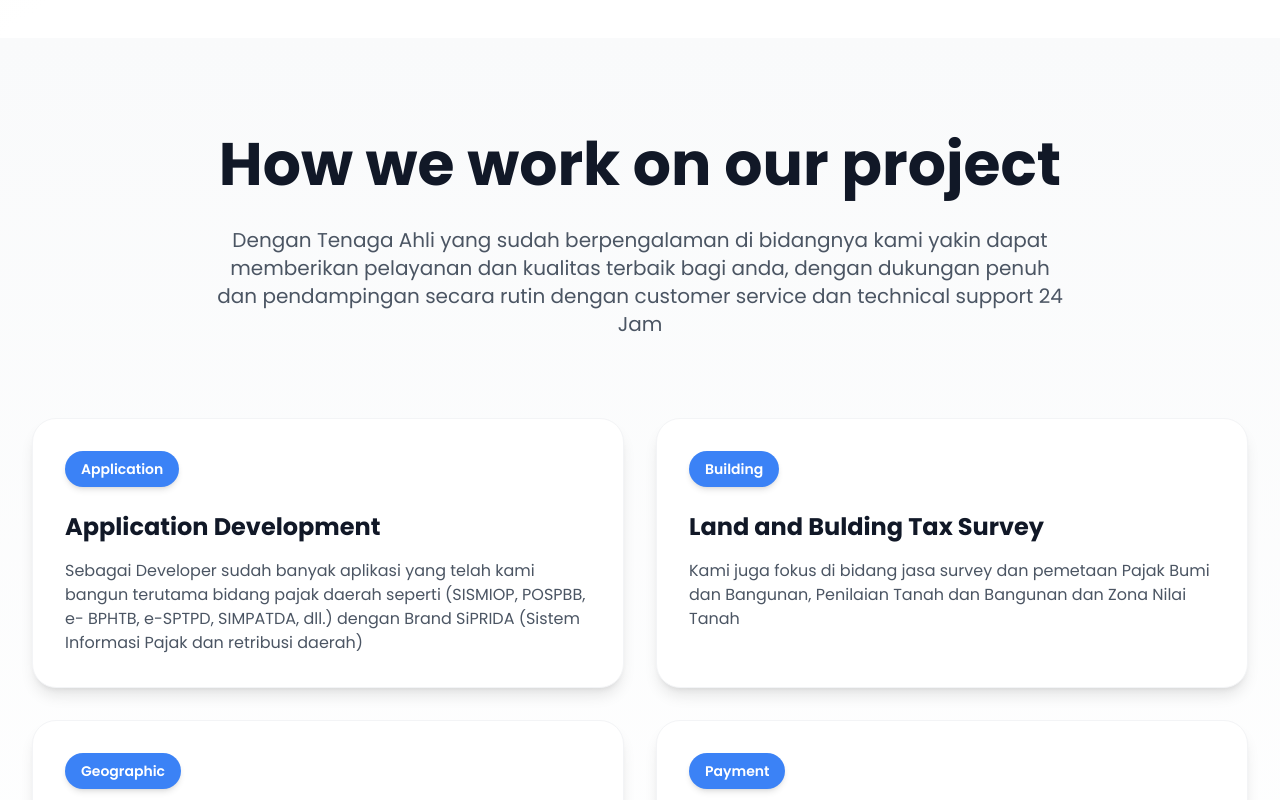
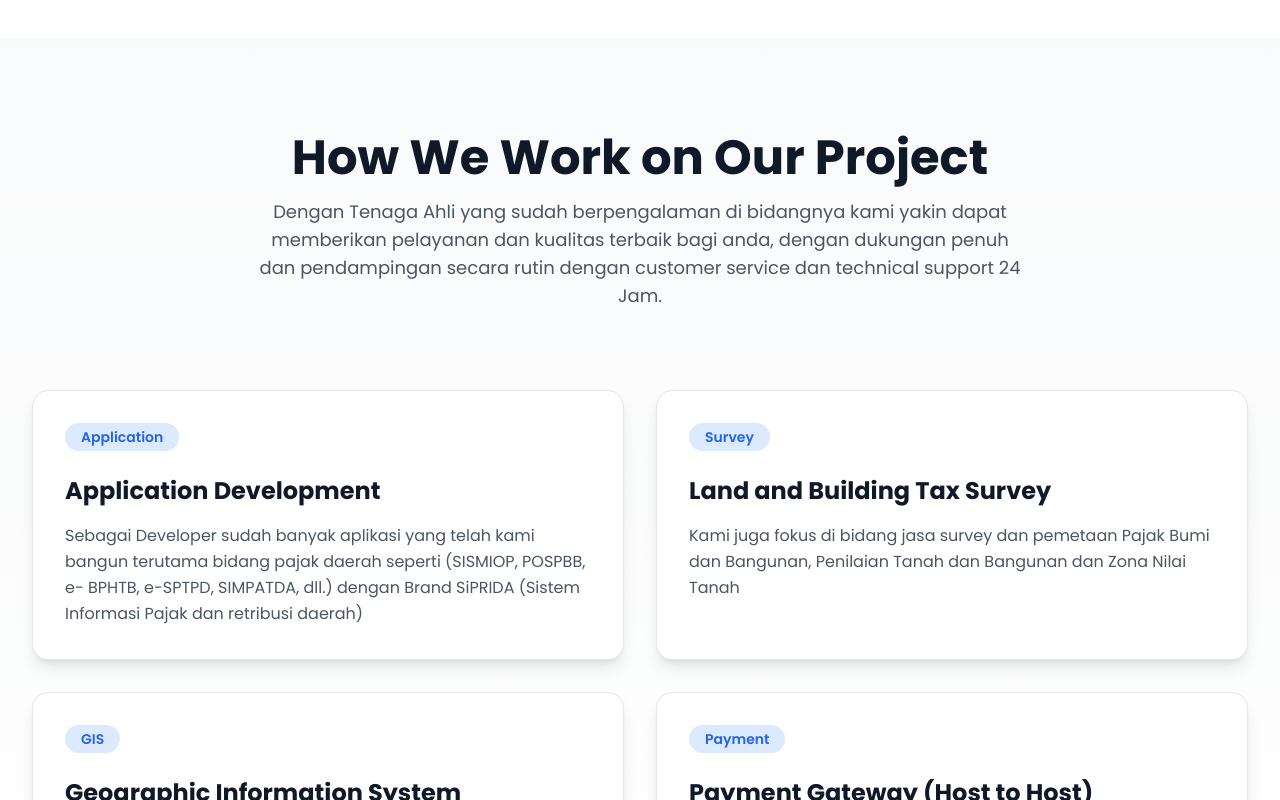
Before and after one commit to Hamasif/web-databumi, a React (Create React App) app: page / in a window 1280 px wide. Shown: the part 1760-2560 px from the top of the page. Built offline with nearby package versions, Linux system fonts and the light colour scheme; the HTML template or start-up script is replaced by a standard one.

Commit message:
tambah hover

```diff
--- a/src/components/CompanyHistorySection.jsx
+++ b/src/components/CompanyHistorySection.jsx
@@ -1,3 +1,4 @@
+import React from 'react';
 import { motion } from 'framer-motion';
 
 const CompanyHistorySection = () => {
@@ -72,7 +73,8 @@ const CompanyHistorySection = () => {
                 whileInView={{ opacity: 1, y: 0 }}
                 viewport={{ once: true }}
                 transition={{ duration: 0.6, delay: index * 0.2 }}
-              className="bg-white dark:bg-gray-800 p-6 rounded-2xl shadow-lg border border-gray-200 dark:border-gray-700"
+                // EFEK HOVER DITAMBAHKAN DI SINI
+                className="bg-white dark:bg-gray-800 p-6 rounded-2xl shadow-lg border border-gray-200 dark:border-gray-700 transition-all duration-300 ease-in-out hover:-translate-y-2 hover:shadow-xl hover:shadow-blue-200/50 dark:hover:shadow-blue-800/20"
               >
                 <h3 className="text-2xl font-bold text-gray-800 dark:text-white mb-4">{item.title}</h3>
                 <div className="bg-blue-500 text-white p-6 rounded-lg">
@@ -85,7 +87,7 @@ const CompanyHistorySection = () => {
           {/* --- Timeline Section --- */}
           <div className="relative">
             {/* Garis Linimasa */}
-          <div className="absolute left-1/2 transform -translate-x-1/2 w-1 h-full bg-blue-200 dark:from-blue-800 hidden lg:block"></div>
+            <div className="absolute left-1/2 transform -translate-x-1/2 w-1 h-full bg-blue-200 dark:bg-blue-800 hidden lg:block"></div>
 
             <div className="space-y-16">
               {Object.entries(groupedMilestones).map(([year, sections], index) => (
@@ -99,9 +101,10 @@ const CompanyHistorySection = () => {
                 >
                   {/* Konten Kartu Tahunan */}
                   <div className="flex-1 w-full lg:w-5/12">
-                  <div className="relative bg-white dark:bg-gray-800 rounded-2xl p-8 shadow-2xl border border-gray-200/50 dark:border-gray-700/50">
+                    {/* EFEK HOVER DITAMBAHKAN DI SINI */}
+                    <div className="group relative bg-white dark:bg-gray-800 rounded-2xl p-8 shadow-2xl border border-gray-200/50 dark:border-gray-700/50 transition-all duration-300 ease-in-out hover:-translate-y-2 hover:border-blue-300 dark:hover:border-blue-600">
                       {/* Pil Tahun */}
-                    <div className="absolute -top-5 left-1/2 lg:left-auto lg:-right-5 transform -translate-x-1/2 lg:translate-x-0 bg-blue-500 text-white px-5 py-2 rounded-full font-bold shadow-lg">
+                      <div className="absolute -top-5 left-1/2 lg:left-auto lg:-right-5 transform -translate-x-1/2 lg:translate-x-0 bg-blue-500 text-white px-5 py-2 rounded-full font-bold shadow-lg transition-colors duration-300 group-hover:bg-blue-600">
                         {year}
                       </div>
 
--- a/src/components/HowWeWorkSection.jsx
+++ b/src/components/HowWeWorkSection.jsx
@@ -1,4 +1,5 @@
-import { motion, easeInOut } from 'framer-motion';
+import React from 'react';
+import { motion } from 'framer-motion';
 
 const HowWeWorkSection = () => {
   // Data yang relevan untuk section ini
@@ -9,14 +10,14 @@ const HowWeWorkSection = () => {
       highlight: 'Application',
     },
     {
-      title: 'Land and Bulding Tax Survey',
+      title: 'Land and Building Tax Survey',
       description: 'Kami juga fokus di bidang jasa survey dan pemetaan Pajak Bumi dan Bangunan, Penilaian Tanah dan Bangunan dan Zona Nilai Tanah',
-      highlight: 'Building',
+      highlight: 'Survey',
     },
     {
-      title: 'Geographic Information System ',
+      title: 'Geographic Information System',
       description: 'Pengembangan Sistem Informasi Geografis Seperti : Smart Map PBB Web (Sig Web), Profile Wajib Pajak KPP, GIS Tracking, Pendataan Berbasis Android dll',
-      highlight: 'Geographic',
+      highlight: 'GIS',
     },
     {
       title: 'Payment Gateway (Host to Host)',
@@ -26,43 +27,44 @@ const HowWeWorkSection = () => {
   ];
 
   return (
-    <section className="py-8 sm:py-12 lg:py-16 xl:py-24 bg-gradient-to-b from-gray-50 to-white dark:from-gray-800 dark:to-gray-900">
+    // Menambahkan ID 'services' agar bisa di-scroll dari Navbar
+    <section id="services" className="py-16 sm:py-20 lg:py-24 bg-gradient-to-b from-gray-50 to-white dark:from-gray-900 dark:to-black">
       <div className="max-w-7xl mx-auto px-4 sm:px-6 lg:px-8">
         <motion.div
           initial={{ opacity: 0, y: 50 }}
           whileInView={{ opacity: 1, y: 0 }}
           viewport={{ once: true }}
           transition={{ duration: 0.8 }}
-          className="text-center mb-6 sm:mb-8 lg:mb-12 xl:mb-20"
+          className="text-center mb-12 lg:mb-20"
         >
-          <h2 className="text-xl sm:text-2xl lg:text-4xl xl:text-6xl font-bold font-heading text-gray-900 dark:text-white mb-3 sm:mb-4 lg:mb-6 xl:mb-8 px-2">
-            How we work on our project
+          <h2 className="text-3xl sm:text-4xl lg:text-5xl font-bold font-heading text-gray-900 dark:text-white mb-4">
+            How We Work on Our Project
           </h2>
-          <p className="text-sm sm:text-base lg:text-xl text-gray-600 dark:text-gray-400 font-body max-w-xs sm:max-w-2xl lg:max-w-3xl xl:max-w-4xl mx-auto leading-relaxed px-4">
-            Dengan Tenaga Ahli yang sudah berpengalaman di bidangnya kami yakin dapat memberikan pelayanan dan kualitas terbaik bagi anda, dengan dukungan penuh dan pendampingan secara rutin dengan customer service dan technical support 24 Jam
+          <p className="text-base lg:text-lg text-gray-600 dark:text-gray-400 font-body max-w-3xl mx-auto leading-relaxed">
+            Dengan Tenaga Ahli yang sudah berpengalaman di bidangnya kami yakin dapat memberikan pelayanan dan kualitas terbaik bagi anda, dengan dukungan penuh dan pendampingan secara rutin dengan customer service dan technical support 24 Jam.
           </p>
         </motion.div>
 
-        <div className="grid gap-4 sm:gap-6 lg:gap-8 lg:grid-cols-2">
+        <div className="grid gap-8 lg:grid-cols-2">
           {values.map((value, index) => (
             <motion.div
               key={value.title}
               initial={{ opacity: 0, y: 60 }}
               whileInView={{ opacity: 1, y: 0 }}
               viewport={{ once: true }}
-              transition={{ duration: 0.6, delay: index * 0.1 }}
-              className="group"
+              transition={{ duration: 0.6, delay: index * 0.15 }}
+              className="group" // Group untuk mengontrol state hover pada elemen anak
             >
-              <div className="bg-white dark:bg-gray-800 rounded-xl lg:rounded-2xl xl:rounded-3xl p-4 sm:p-6 lg:p-8 shadow-lg border border-gray-100 dark:border-gray-700 hover:border-primary-200 dark:hover:border-primary-700 hover:shadow-xl transition-all duration-500 h-full">
-                <div className="mb-3 sm:mb-4 lg:mb-6">
-  <span className="inline-block px-2 sm:px-3 lg:px-4 py-1 lg:py-2 bg-blue-500 text-white text-xs lg:text-sm font-semibold rounded-full shadow-md">
-    {value.highlight}
-  </span>
-</div>
-                <h3 className="text-base sm:text-lg lg:text-xl xl:text-2xl font-bold font-heading text-gray-900 dark:text-white mb-2 sm:mb-3 lg:mb-4">
+              <div className="bg-white dark:bg-gray-800 rounded-2xl p-8 shadow-lg border border-gray-200 dark:border-gray-700 transition-all duration-300 ease-in-out h-full hover:-translate-y-2 hover:shadow-2xl hover:shadow-blue-500/20 dark:hover:shadow-blue-800/30">
+                <div className="mb-6">
+                  <span className="inline-block px-4 py-1 bg-blue-100 dark:bg-blue-900/50 text-blue-600 dark:text-blue-300 text-sm font-semibold rounded-full transition-all duration-300 group-hover:bg-blue-500 group-hover:text-white group-hover:scale-110">
+                    {value.highlight}
+                  </span>
+                </div>
+                <h3 className="text-xl lg:text-2xl font-bold font-heading text-gray-900 dark:text-white mb-4 transition-colors duration-300 group-hover:text-blue-600 dark:group-hover:text-blue-400">
                   {value.title}
                 </h3>
-                <p className="text-gray-600 dark:text-gray-400 font-body text-sm lg:text-base leading-relaxed">
+                <p className="text-gray-600 dark:text-gray-400 font-body text-base leading-relaxed">
                   {value.description}
                 </p>
               </div>
```
Lines whose indentation alone changed are shown as unchanged.
